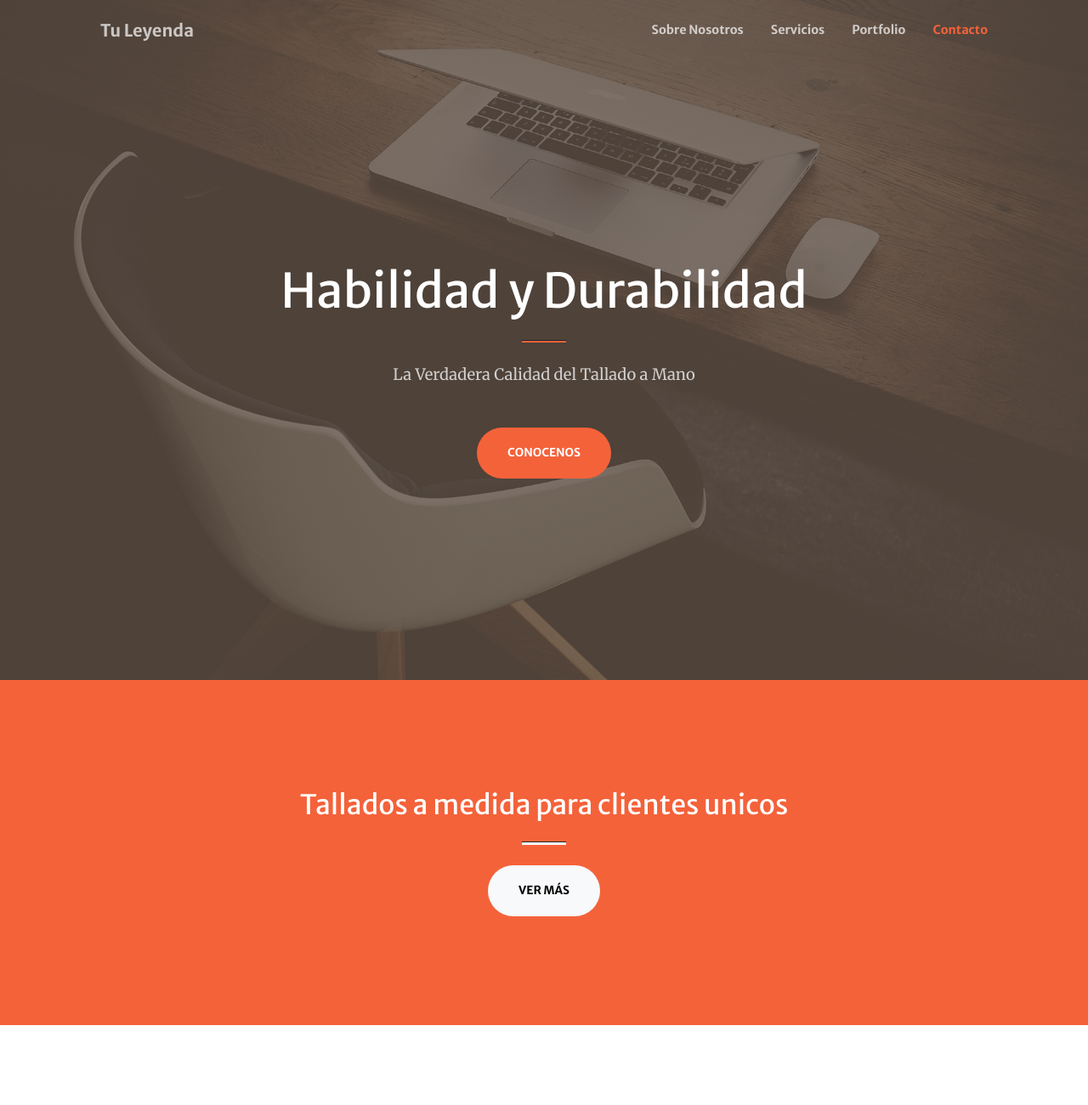
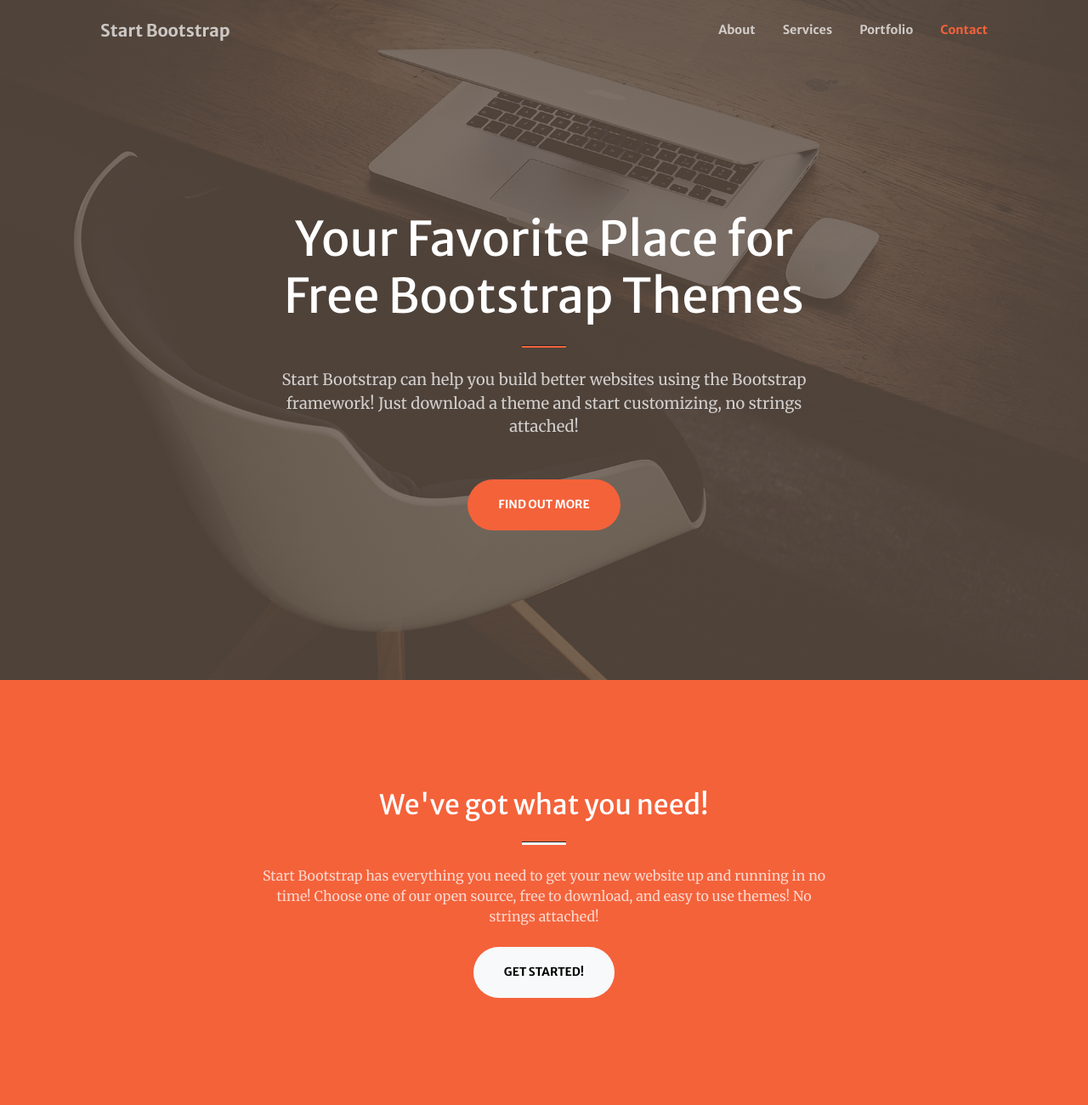
Before and after one commit to fedegonc/orion_vault, a plain HTML site: page orion_vault/index.html in a window 1280 px wide. Shown: the top 1300 px of the page at 85% size. Drawn offline with nearby package versions, Linux system fonts and the light colour scheme; some packages are replaced by stand-ins of ours; a script that the page names is missing.

Commit message:
Update index.html

```diff
--- a/orion_vault/index.html
+++ b/orion_vault/index.html
@@ -5,7 +5,7 @@
         <meta name="viewport" content="width=device-width, initial-scale=1, shrink-to-fit=no" />
         <meta name="description" content="" />
         <meta name="author" content="" />
-        <title>Tu Leyenda Tallados</title>
+        <title>Creative - Start Bootstrap Theme</title>
         <!-- Favicon-->
         <link rel="icon" type="image/x-icon" href="assets/favicon.ico" />
         <!-- Bootstrap Icons-->
@@ -22,14 +22,14 @@
         <!-- Navigation-->
         <nav class="navbar navbar-expand-lg navbar-light fixed-top py-3" id="mainNav">
             <div class="container px-4 px-lg-5">
-                <a class="navbar-brand" href="#page-top">Tu Leyenda</a>
+                <a class="navbar-brand" href="#page-top">Start Bootstrap</a>
                 <button class="navbar-toggler navbar-toggler-right" type="button" data-bs-toggle="collapse" data-bs-target="#navbarResponsive" aria-controls="navbarResponsive" aria-expanded="false" aria-label="Toggle navigation"><span class="navbar-toggler-icon"></span></button>
                 <div class="collapse navbar-collapse" id="navbarResponsive">
                     <ul class="navbar-nav ms-auto my-2 my-lg-0">
-                        <li class="nav-item"><a class="nav-link" href="#about">Sobre Nosotros</a></li>
-                        <li class="nav-item"><a class="nav-link" href="#services">Servicios</a></li>
+                        <li class="nav-item"><a class="nav-link" href="#about">About</a></li>
+                        <li class="nav-item"><a class="nav-link" href="#services">Services</a></li>
                         <li class="nav-item"><a class="nav-link" href="#portfolio">Portfolio</a></li>
-                        <li class="nav-item"><a class="nav-link" href="#contact">Contacto</a></li>
+                        <li class="nav-item"><a class="nav-link" href="#contact">Contact</a></li>
                     </ul>
                 </div>
             </div>
@@ -39,12 +39,12 @@
             <div class="container px-4 px-lg-5 h-100">
                 <div class="row gx-4 gx-lg-5 h-100 align-items-center justify-content-center text-center">
                     <div class="col-lg-8 align-self-end">
-                        <h1 class="text-white font-weight-bold">Habilidad y Durabilidad</h1>
+                        <h1 class="text-white font-weight-bold">Your Favorite Place for Free Bootstrap Themes</h1>
                         <hr class="divider" />
                     </div>
                     <div class="col-lg-8 align-self-baseline">
-                        <p class="text-white-75 mb-5">La Verdadera Calidad del Tallado a Mano</p>
-                        <a class="btn btn-primary btn-xl" href="#about">Conocenos</a>
+                        <p class="text-white-75 mb-5">Start Bootstrap can help you build better websites using the Bootstrap framework! Just download a theme and start customizing, no strings attached!</p>
+                        <a class="btn btn-primary btn-xl" href="#about">Find Out More</a>
                     </div>
                 </div>
             </div>
@@ -54,10 +54,10 @@
             <div class="container px-4 px-lg-5">
                 <div class="row gx-4 gx-lg-5 justify-content-center">
                     <div class="col-lg-8 text-center">
-                        <h2 class="text-white mt-0">Tallados a medida para clientes unicos</h2>
+                        <h2 class="text-white mt-0">We've got what you need!</h2>
                         <hr class="divider divider-light" />
-                        <p class="text-white-75 mb-4"></p>
-                        <a class="btn btn-light btn-xl" href="#services">Ver Más</a>
+                        <p class="text-white-75 mb-4">Start Bootstrap has everything you need to get your new website up and running in no time! Choose one of our open source, free to download, and easy to use themes! No strings attached!</p>
+                        <a class="btn btn-light btn-xl" href="#services">Get Started!</a>
                     </div>
                 </div>
             </div>
```
